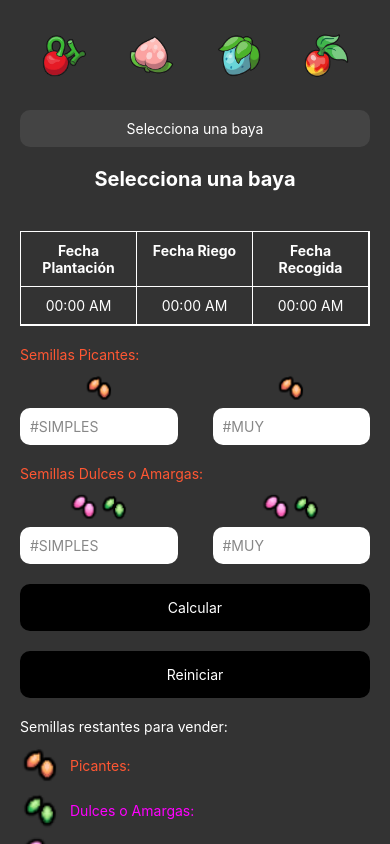
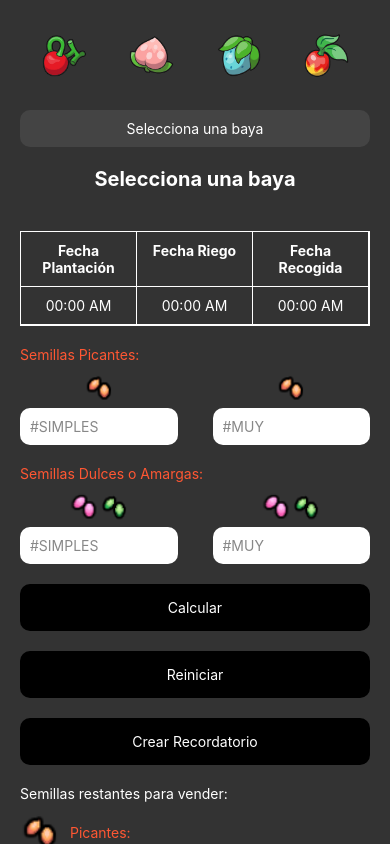
Before and after one commit to Clementain/BayasPokemmo, a React Native app: screen / in a window 390 px wide. Built offline with nearby package versions, Linux system fonts and the light colour scheme.

Commit message:
se agregan notificaciones

```diff
--- a/package.json
+++ b/package.json
@@ -10,6 +10,7 @@
     "test": "jest"
   },
   "dependencies": {
+    "@notifee/react-native": "^9.0.2",
     "@react-native-async-storage/async-storage": "^2.0.0",
     "react": "18.3.1",
     "react-native": "0.75.3"
--- a/src/Calculadora.tsx
+++ b/src/Calculadora.tsx
@@ -1,6 +1,8 @@
 import React, { useState, useEffect } from 'react';
 import { View, Text, StyleSheet, TextInput, TouchableOpacity, Image, Alert, ScrollView } from 'react-native';
 import AsyncStorage from '@react-native-async-storage/async-storage';
+import notifee, { TimestampTrigger, TriggerType, AndroidImportance } from '@notifee/react-native';
+
 
 export const Calculadora = () => {
     const [simpleSpicy, setSimpleSpicy] = useState('');
@@ -57,6 +59,74 @@ export const Calculadora = () => {
 
         loadStoredData();
     }, []);
+
+
+    const scheduleNotifications = async () => {
+        if (!selectedBaya || !horaRiego || !horaRecogida) {
+            Alert.alert('Error', 'Por favor, selecciona una baya y asegúrate de que las horas de riego y recogida estén definidas.');
+            return;
+        }
+
+        // Obtener la fecha y hora actual
+        const currentDate = new Date();
+
+        // Notificación para el riego
+        const riegoDate = new Date(horaRiego);
+        const riegoDelay = riegoDate.getTime() - currentDate.getTime();
+
+        if (riegoDelay > 0) {
+            const riegoTrigger: TimestampTrigger = {
+                type: TriggerType.TIMESTAMP,
+                timestamp: riegoDate.getTime(),
+            };
+
+            await notifee.createTriggerNotification(
+                {
+                    title: 'Recordatorio de Riego',
+                    body: `Tus bayas ${selectedBaya} necesitan ser regadas`,
+                    android: {
+                        channelId: 'default',
+                        pressAction: {
+                            id: 'default',
+                        },
+                        importance: AndroidImportance.HIGH, // Asegurar que la notificación tenga alta prioridad
+                        sound: 'default',  // Sonido por defecto
+                    },
+                },
+                riegoTrigger
+            );
+        }
+
+        // Notificación para la recogida
+        const recogidaDate = new Date(horaRecogida);
+        const recogidaDelay = recogidaDate.getTime() - currentDate.getTime();
+
+        if (recogidaDelay > 0) {
+            const recogidaTrigger: TimestampTrigger = {
+                type: TriggerType.TIMESTAMP,
+                timestamp: recogidaDate.getTime(),
+            };
+
+            await notifee.createTriggerNotification(
+                {
+                    title: 'Recordatorio de Cosecha',
+                    body: `Tus bayas ${selectedBaya} están listas para ser cosechadas`,
+                    android: {
+                        channelId: 'default',
+                        pressAction: {
+                            id: 'default',
+                        },
+                        importance: AndroidImportance.HIGH, // Asegurar que la notificación tenga alta prioridad
+                        sound: 'default',  // Sonido por defecto
+                    },
+                },
+                recogidaTrigger
+            );
+        }
+
+        Alert.alert('Notificaciones programadas', `Se han programado notificaciones para el riego y la cosecha de tus bayas ${selectedBaya}`);
+    };
+
 
     const reset = async () => {
         setSimpleSpicy('');
@@ -306,7 +376,9 @@ export const Calculadora = () => {
             <TouchableOpacity style={styles.calculateButton} onPress={reset}>
                 <Text style={styles.buttonText}>Reiniciar</Text>
             </TouchableOpacity>
-
+            <TouchableOpacity style={styles.calculateButton} onPress={scheduleNotifications}>
+                <Text style={styles.buttonText}>Crear Recordatorio</Text>
+            </TouchableOpacity>
             {/* Resultado */}
             <Text style={styles.resultTitle}>Semillas restantes para vender:</Text>
             <View style={styles.resultRow}>
@@ -394,7 +466,7 @@ const styles = StyleSheet.create({
         padding: 10,
         borderRadius: 10,
         width: '100%',
-        color:'#646464'
+        color: '#646464'
     },
     tableContainer: {
         marginVertical: 20,
```
Also changed, not shown: index.js (+15 -2 lines), 1 other file (tests, documents, lock files or other folders).
